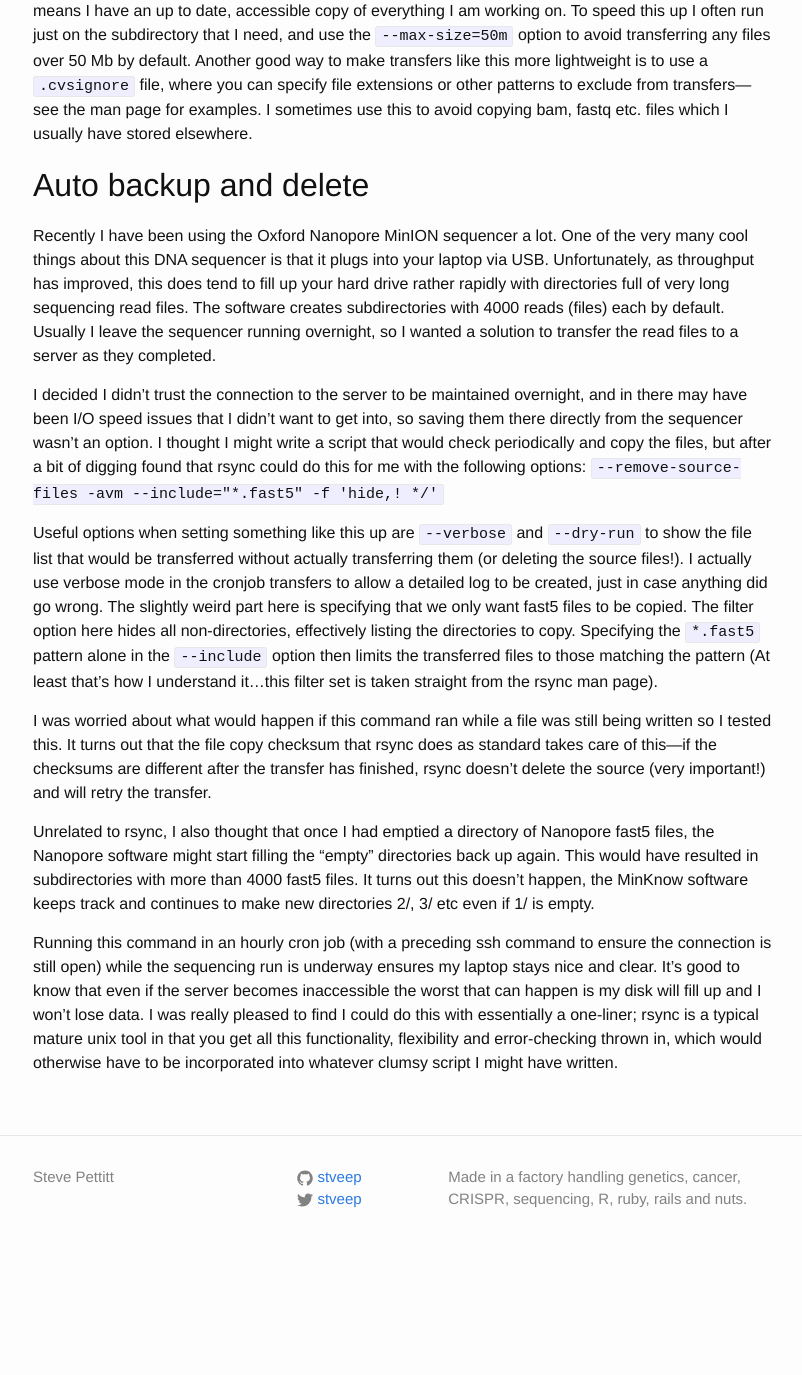
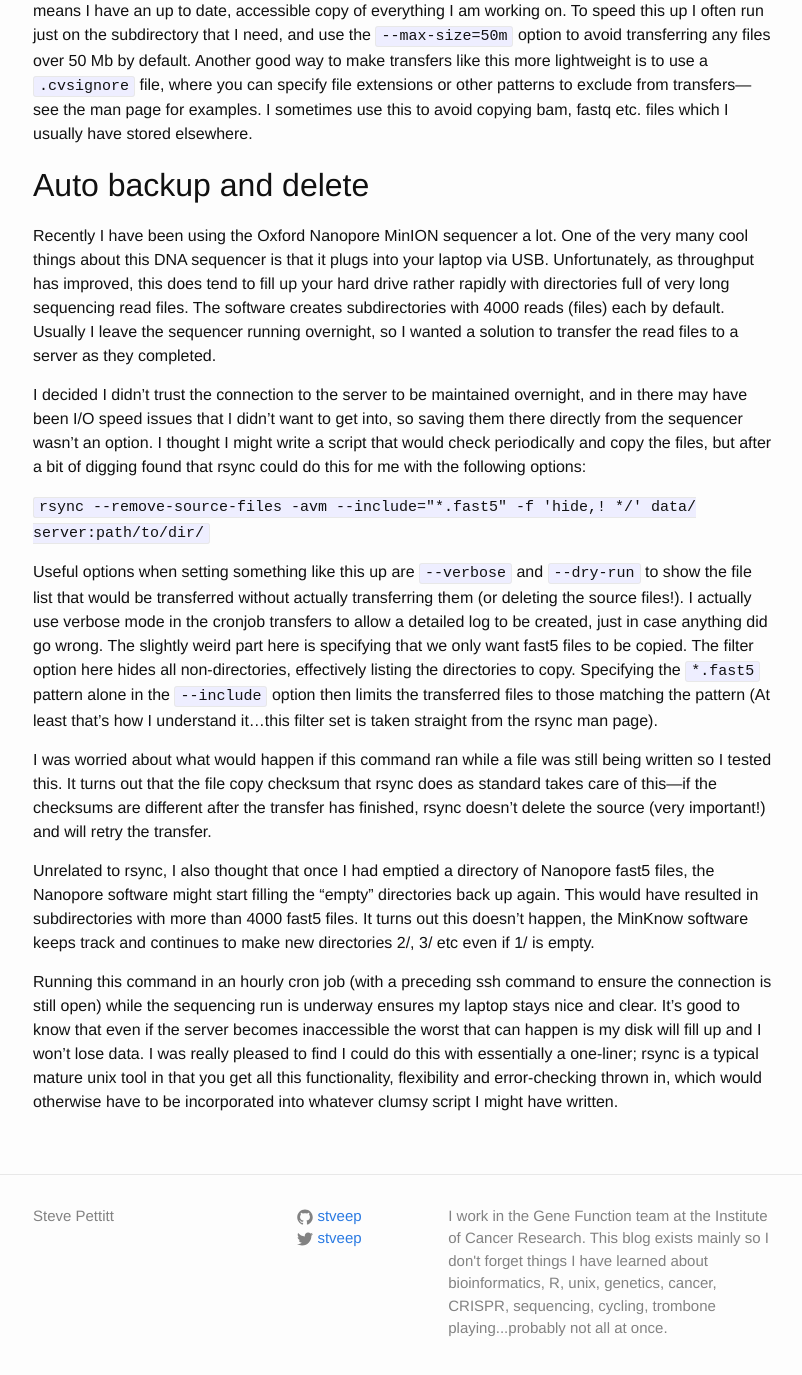
Before and after one commit to stveep/stveep.github.io, a Jekyll site: the page built from _posts/2018-10-09-rsync-around.markdown, in a window 1280 px wide and 1400 px high, scrolled down 1323 px. Shown: the top 1375 px of the window, without its empty margins (237-1039 px from the left). Built offline with Jekyll 4.4.1, drawn with Linux system fonts in a browser that asks for light colours; comment, search, counter and statistics services are not loaded; before the commit the page ends 2594 px from its top, so only the background shows below that.

Commit message:
Formatting changes, update desc

````diff
--- a/_config.yml
+++ b/_config.yml
@@ -9,7 +9,7 @@
 title: Steve Pettitt
 #email: your-email@domain.com
 description: > # this means to ignore newlines until "baseurl:"
-  Made in a factory handling genetics, cancer, CRISPR, sequencing, R, ruby, rails and nuts.
+  I work in the Gene Function team at the Institute of Cancer Research. This blog exists mainly so I don't forget things I have learned about bioinformatics, R, unix, genetics, cancer, CRISPR, sequencing, cycling, trombone playing...probably not all at once.
 baseurl: "" # the subpath of your site, e.g. /blog
 url: "https://stveep.github.io" # the base hostname & protocol for your site
 twitter_username: stveep
--- a/_posts/2018-10-09-rsync-around.markdown
+++ b/_posts/2018-10-09-rsync-around.markdown
@@ -2,6 +2,7 @@
 layout: post
 title: "Rsync Around"
 date: 2018-10-09
+categories: rsync unix nanopore
 ---
 
 ### Using rsync for transfers, backups and more
@@ -33,7 +34,9 @@ I use similar commands to pull files from the server to my computer when I am wo
 
 Recently I have been using the Oxford Nanopore MinION sequencer a lot. One of the very many cool things about this DNA sequencer is that it plugs into your laptop via USB. Unfortunately, as throughput has improved, this does tend to fill up your hard drive rather rapidly with directories full of very long sequencing read files. The software creates subdirectories with 4000 reads (files) each by default. Usually I leave the sequencer running overnight, so I wanted a solution to transfer the read files to a server as they completed.
 
-I decided I didn't trust the connection to the server to be maintained overnight, and in there may have been I/O speed issues that I didn't want to get into, so saving them there directly from the sequencer  wasn't an option. I thought I might write a script that would check periodically and copy the files, but after a bit of digging found that rsync could do this for me with the following options: `--remove-source-files -avm --include="*.fast5" -f 'hide,! */'`
+I decided I didn't trust the connection to the server to be maintained overnight, and in there may have been I/O speed issues that I didn't want to get into, so saving them there directly from the sequencer  wasn't an option. I thought I might write a script that would check periodically and copy the files, but after a bit of digging found that rsync could do this for me with the following options:
+
+```rsync --remove-source-files -avm --include="*.fast5" -f 'hide,! */' data/ server:path/to/dir/```
 
 Useful options when setting something like this up are `--verbose` and `--dry-run` to show the file list that would be transferred without actually transferring them (or deleting the source files!). I actually use verbose mode in the cronjob transfers to allow a detailed log to be created, just in case anything did go wrong. The slightly weird part here is specifying that we only want fast5 files to be copied. The filter option here hides all non-directories, effectively listing the directories to copy. Specifying the `*.fast5` pattern alone in the `--include` option then limits the transferred files to those matching the pattern (At least that's how I understand it...this filter set is taken straight from the rsync man page).
 
````
